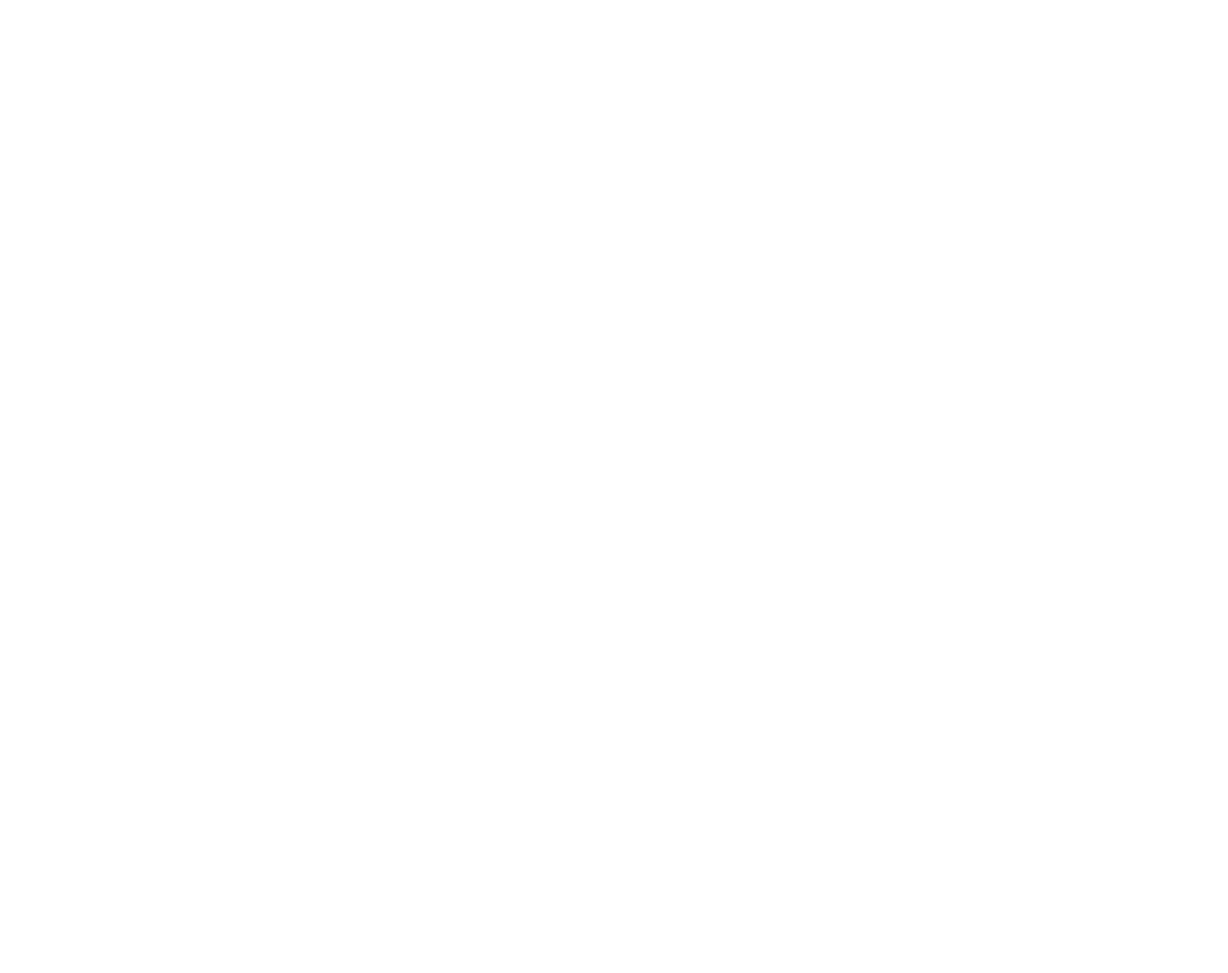
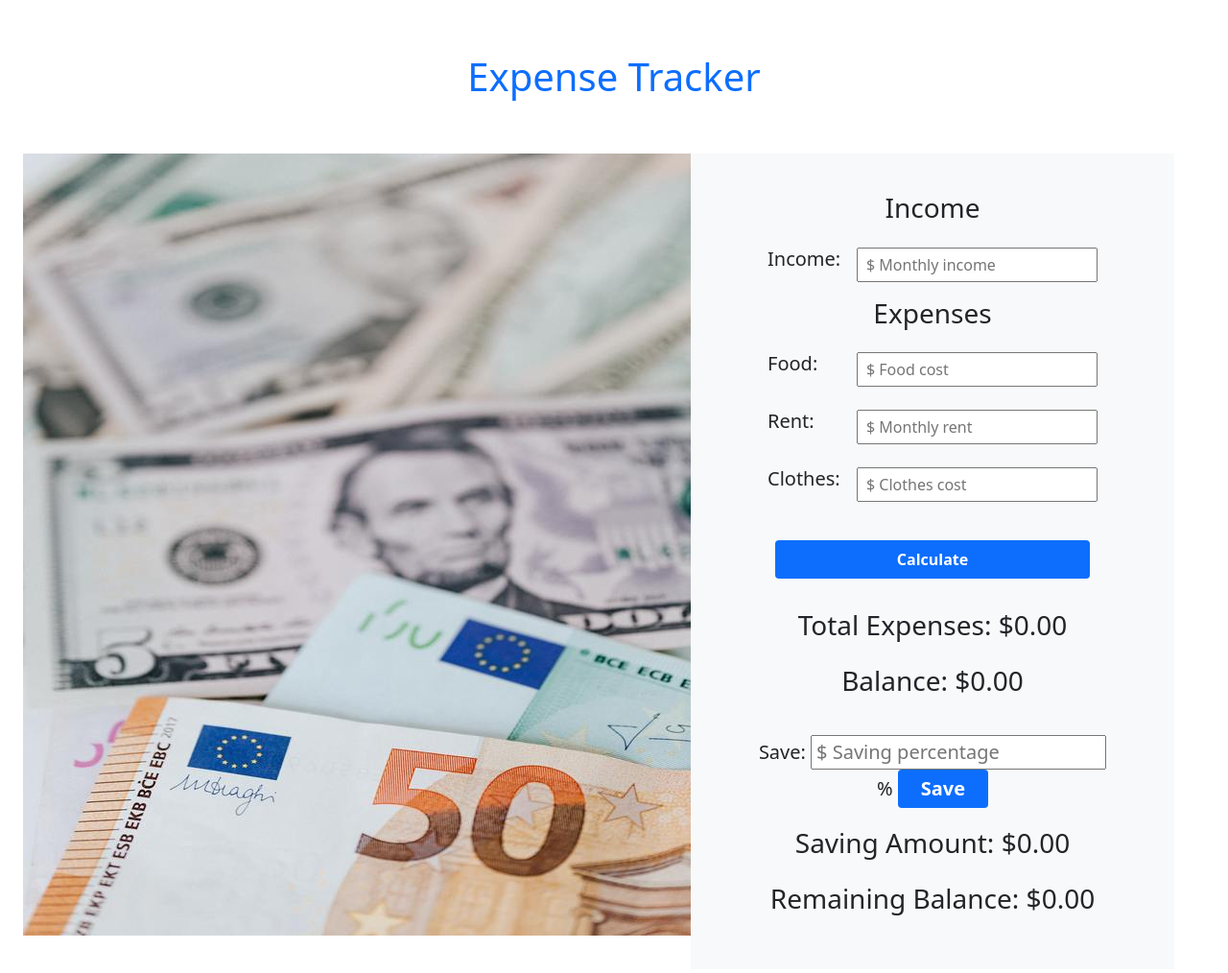
Before and after one commit to fatemameem/expense-tracker, a plain HTML site: page index.html in a window 1280 px wide. Shown: the whole page at 96% size. Before the commit the page ends 800 px from the top, so only its background shows below. Drawn offline with nearby package versions, Linux system fonts and the light colour scheme.

Commit message:
HTML layout created

```diff
--- a/index.html
+++ b/index.html
@@ -4,7 +4,121 @@
     <meta charset="UTF-8" />
     <meta http-equiv="X-UA-Compatible" content="IE=edge" />
     <meta name="viewport" content="width=device-width, initial-scale=1.0" />
+    <!-- CSS Stylesheets, Bootstrap and Google Fonts link  -->
+    <link
+      href="https://cdn.jsdelivr.net/npm/bootstrap@5.1.3/dist/css/bootstrap.min.css"
+      rel="stylesheet"
+      integrity="sha384-1BmE4kWBq78iYhFldvKuhfTAU6auU8tT94WrHftjDbrCEXSU1oBoqyl2QvZ6jIW3"
+      crossorigin="anonymous"
+    />
+    <link rel="preconnect" href="https://fonts.googleapis.com" />
+    <link rel="preconnect" href="https://fonts.gstatic.com" crossorigin />
+    <link
+      href="https://fonts.googleapis.com/css2?family=Montserrat&family=Roboto&display=swap"
+      rel="stylesheet"
+    />
+    <link rel="stylesheet" href="Stylesheets/style.css" />
     <title>Expense Tracker</title>
   </head>
-  <body></body>
+  <body class="p-2">
+    <header>
+      <h1 class="text-center p-5 text-primary">Expense Tracker</h1>
+    </header>
+    <main
+      class="d-flex justify-content-between flex-column flex-sm-column flex-lg-row"
+    >
+      <section class="w-50 mx-3">
+        <img src="images/expense0.jpg" alt="" srcset="" />
+      </section>
+      <section class="expenses w-50 mx-5 mb-5 px-5 py-4 bg-light">
+        <div class="card bg-light border-0">
+          <div class="card-body">
+            <h3 class="card-title text-center pb-2">Income</h3>
+            <div class="d-flex justify-content-between m-2 p-2">
+              <h5 class="d-inline">Income:</h5>
+              <input
+                class="py-1 px-2"
+                type="text"
+                placeholder="$ Monthly income"
+                id="income-amount"
+              />
+            </div>
+            <h3 class="card-title text-center pb-2">Expenses</h3>
+            <div class="d-flex justify-content-between m-2 p-2">
+              <h5 class="d-inline">Food:</h5>
+              <input
+                class="py-1 px-2"
+                type="text"
+                placeholder="$ Food cost"
+                id="food-expense"
+              />
+            </div>
+            <div class="d-flex justify-content-between m-2 p-2">
+              <h5 class="d-inline">Rent:</h5>
+              <input
+                class="py-1 px-2"
+                type="text"
+                placeholder="$ Monthly rent"
+                id="rent-expense"
+              />
+            </div>
+            <div class="d-flex justify-content-between m-2 p-2">
+              <h5 class="d-inline">Clothes:</h5>
+              <input
+                class="py-1 px-2"
+                type="text"
+                placeholder="$ Clothes cost"
+                id="food-expense"
+              />
+            </div>
+            <div class="d-flex justify-content-center flex-column">
+              <button
+                class="border-0 rounded fw-bold bg-primary text-white m-4 px-4 py-2"
+                id="calculate-btn"
+              >
+                Calculate
+              </button>
+            </div>
+            <h3 class="text-center p-2">
+              Total Expenses: $<span id="total-expenses">0.00</span>
+            </h3>
+            <h3 class="text-center pt-2 px-2 pb-4 mb-2">
+              Balance: $<span id="balance">0.00</span>
+            </h3>
+            <div class="d-flex">
+              <h5 class="text-center pt-2">
+                Save:
+                <input
+                  class="py-1 px-1"
+                  type="text"
+                  placeholder="$ Saving percentage"
+                  id="saving-percentage"
+                />
+                %
+                <button
+                  class="border-0 rounded fw-bold bg-primary text-white px-4 py-2"
+                  id="calculate-btn"
+                >
+                  Save
+                </button>
+              </h5>
+            </div>
+            <h3 class="text-center mt-1 p-2">
+              Saving Amount: $<span id="saved-amount">0.00</span>
+            </h3>
+            <h3 class="text-center mt-1 p-2">
+              Remaining Balance: $<span id="total-balance">0.00</span>
+            </h3>
+          </div>
+        </div>
+      </section>
+    </main>
+    <!-- Bootstrap and JavaScript linked  -->
+    <script
+      src="https://cdn.jsdelivr.net/npm/bootstrap@5.1.3/dist/js/bootstrap.bundle.min.js"
+      integrity="sha384-ka7Sk0Gln4gmtz2MlQnikT1wXgYsOg+OMhuP+IlRH9sENBO0LRn5q+8nbTov4+1p"
+      crossorigin="anonymous"
+    ></script>
+    <script src="Scripts/app.js"></script>
+  </body>
 </html>
```
Also changed, not shown: images/expense0.jpg (added), 1 other file.
